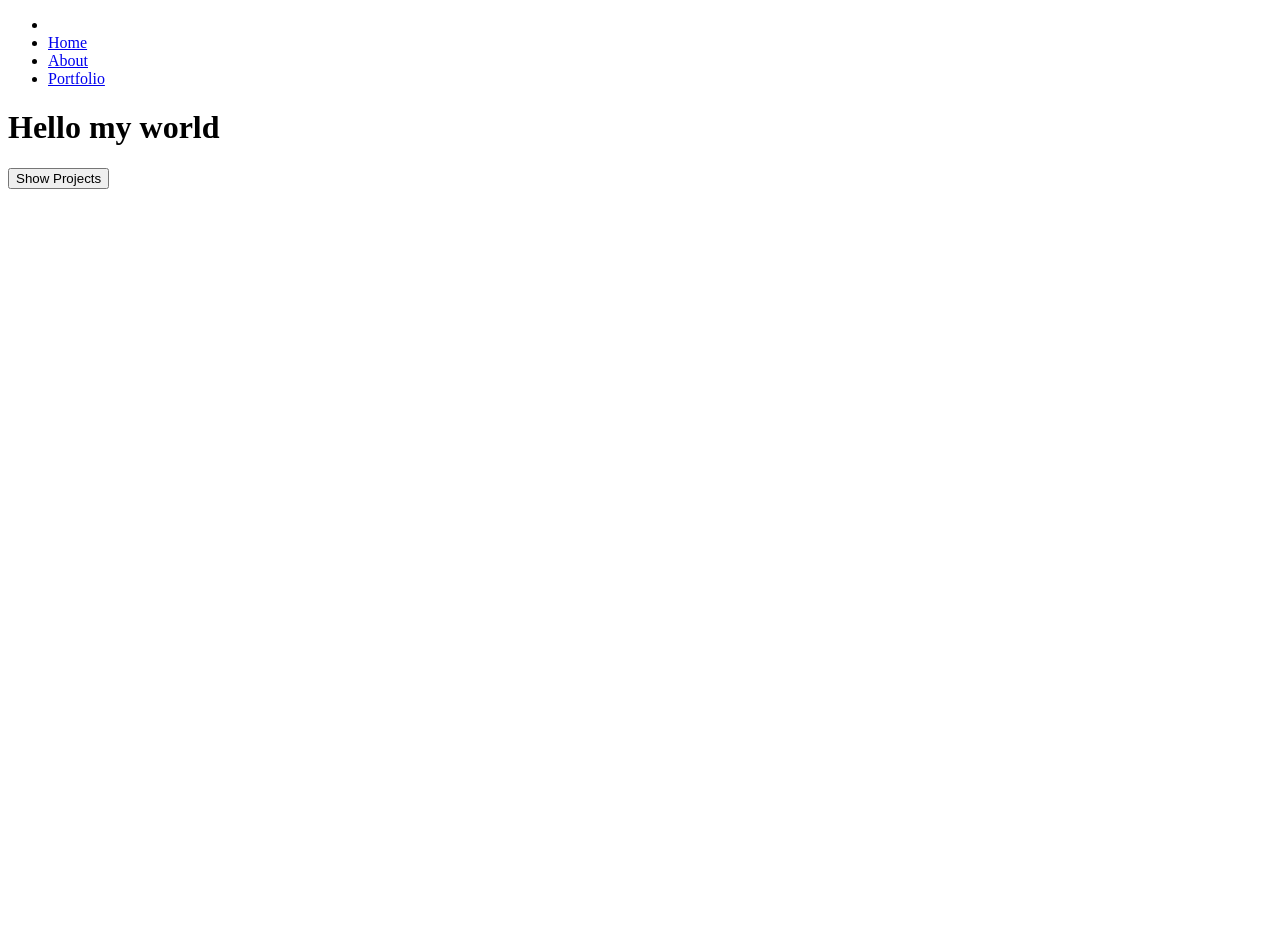
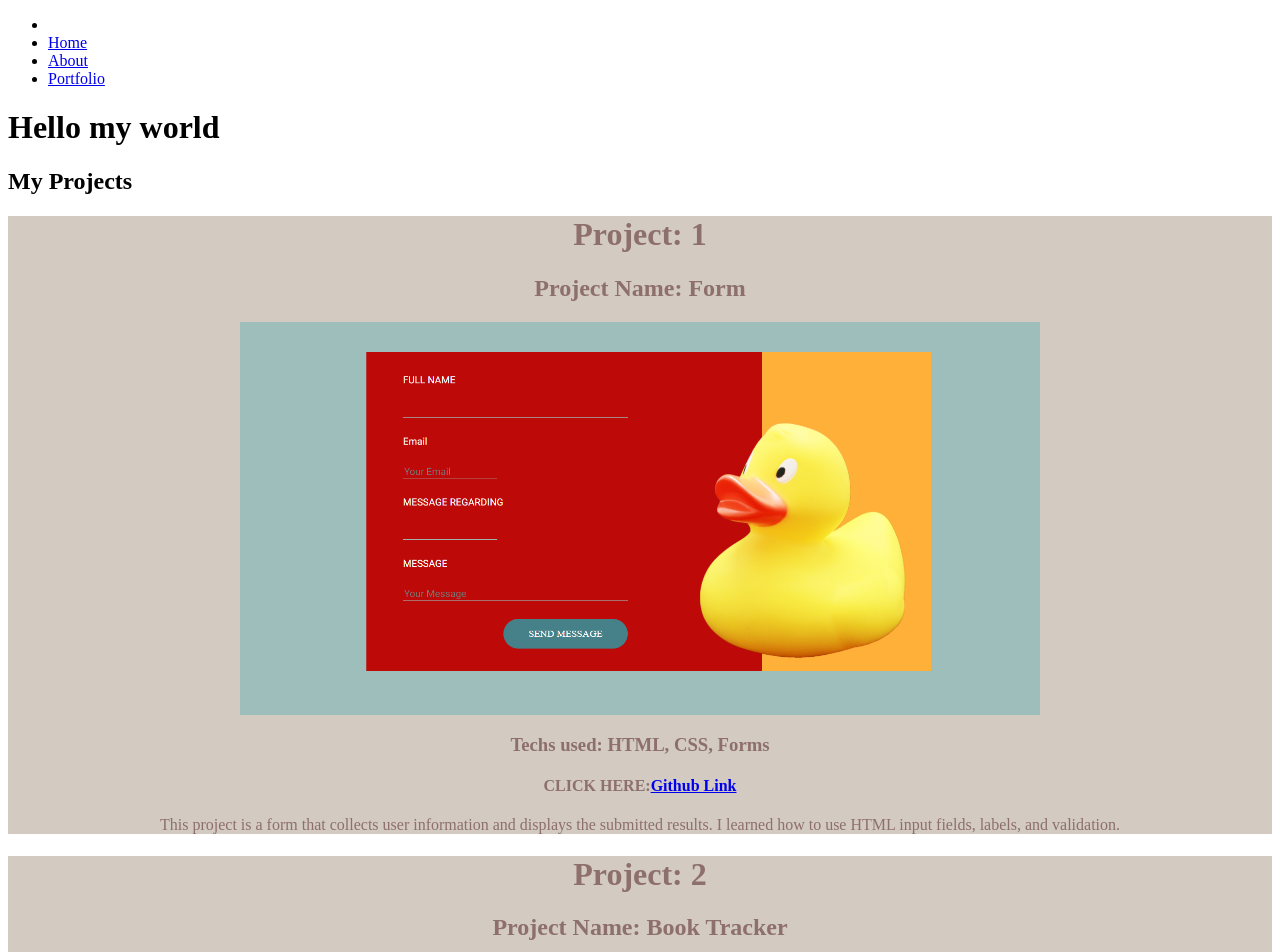
Before and after one commit to aripineninavya-rgb/React-project-portfolio, a React (Vite) app: page /portfolio in a window 1280 px wide. Shown: the top 952 px of the page. Before the commit the page ends 800 px from the top, so only its background shows below. Built offline with nearby package versions, Linux system fonts and the light colour scheme.

Commit message:
react assignment 3

```diff
--- /dev/null
+++ b/src/Components/Popup.css
@@ -0,0 +1,29 @@
+.popup-overlay {
+  position: fixed;
+  top: 0;
+  left: 0;
+  width: 100%;
+  height: 100%;
+  background: rgba(0,0,0,0.5);
+  display: flex;
+  justify-content: center;
+  align-items: center;
+}
+
+.popup-box {
+  background: white;
+  padding: 20px;
+  width: 450px;
+  border-radius: 15px;
+  text-align: center;
+}
+
+.close-btn {
+  background: red;
+  color: white;
+  border: none;
+  font-size: 18px;
+  padding: 5px 10px;
+  float: right;
+  cursor: pointer;
+}
--- /dev/null
+++ b/src/Components/Popup.jsx
@@ -0,0 +1,22 @@
+import "./Popup.css"
+
+function Popup({project, onClose}){
+    if (!project) return null;
+
+    return(
+        <div className="popup-overlay" onClick={onClose}>
+            <div className="popup-box" onClick={(e)=> e.stopPropagation()}>
+                <button className="close-btn" onClick={onClose}>X</button>
+
+                <h2>{project.projectName}</h2>
+                <img src={project.screenshot} alt = "" className="popup-img" />
+                <h3>Techs used: {project.tech}</h3>
+                <h4>CLICK HERE:<a href={project.repo}>Github Link</a></h4>
+                <p>{project.shortNote}</p>
+            </div>
+        </div>
+    )
+
+}
+
+export default Popup;
--- a/src/Components/Project.css
+++ b/src/Components/Project.css
@@ -2,7 +2,7 @@
     margin: 0px;
     padding: 0px;
     justify-items: center;
-    color: rgb(209, 30, 7);
+    color: rgb(141, 111, 107);
     background-color: rgb(211, 202, 193);
 }
 
--- a/src/Components/Project.jsx
+++ b/src/Components/Project.jsx
@@ -2,8 +2,8 @@ import "./Project.css"
 
 function Project(props){
     return(
-    <div className="project">
-        <h1>Project:1</h1>
+    <div className="project" onClick={props.onOpen}>
+        <h1>Project: {props.no}</h1>
         <h2>Project Name: {props.projectName}</h2>
         <img className="img" src={props.screenshot} alt={props.name} />
         <h3>Techs used: {props.tech}</h3>
--- a/src/Pages/About.jsx
+++ b/src/Pages/About.jsx
@@ -2,16 +2,16 @@
 
 function About() {
     return(
-        <div>
-            <h2>Aboutpage</h2>
-             <h2>EDUCATION</h2>
+        <div className="Pages">
+            <h1 className="main-heading">Aboutpage</h1>
+             <h2 className="sub-headind">EDUCATION</h2>
             <p>Bachelor’s Degree (B.Tech) - Electronics & Communication Engineering at Jawaharlal Nehru Technological University, India | 2010-2014. </p>
             <p>UI/UX design with Tecvinson academy | 2024 Nov-2025 may.</p>
-            <p><u>WORK EXPERIENCE</u></p>
+            <h2 className="sub-headind">WORK EXPERIENCE</h2>
                 <p>Worked as preschool Teacher in Cheer Buddies Kindergarten, Bengaluru, India | 2020- 2021.
                     Worked as  Primary School Teacher in Little Ville School, Bengaluru, India | 2021-2022
                 </p>
-                <p>Current Situation</p>
+                <h2 className="sub-headind">Current Situation</h2>
                 <p>Studying Front-end course.
                     Working part time in mcdonalds.
                     Actively looking for a new job in Sweden  </p>
--- a/src/Pages/Home.jsx
+++ b/src/Pages/Home.jsx
@@ -1,8 +1,8 @@
 function Home() {
     return(
-        <div>
-            <h2>Homepage</h2>
-            <h3>Navyasri Aripineni</h3>
+        <div className="Pages">
+            <h1 className="main-heading">Homepage</h1>
+            <h3 className="sub-headind">Navyasri Aripineni</h3>
             <h4>aripineninavya@gmail.com</h4>
             <h4>Ph.no-0763478772</h4>
             <h4>Docentgatan 6B, Lgh 1103, Malmö 21552, </h4>
--- a/src/Pages/Portfolio.jsx
+++ b/src/Pages/Portfolio.jsx
@@ -1,50 +1,75 @@
 import { useState } from "react";
 
+import Popup from "../Components/Popup.jsx";
+import Project from "../Components/Project.jsx";
 
-import Project from "../Components/Project.jsx";
 import booktracker from "../assets/booktracker.png";
 import fromsimg from "../assets/forms.png";
 import sasimg from "../assets/sas.png";
 
 function Portfolio() {
-    const [showProjects, setShowProjects] = useState(false);
+    const [selectedProject, setSelectedProject] = useState(null);
+
+
+
+
+    const projects =[
+      {
+
+        no : "1",
+        projectName : "Form",
+        screenshot : fromsimg,
+        tech : "HTML, CSS, Forms",
+        repo : "https://github.com/aripineninavya-rgb/form-design",
+        shortNote : "This project is a form that collects user information and displays the submitted results. I learned how to use HTML input fields, labels, and validation."
+
+      },
+
+      {
+        no : "2",
+        projectName : "Book Tracker",
+        screenshot : booktracker,
+        tech : "HTML, CSS, JavaScript",
+        repo : "https://github.com/aripineninavya-rgb/indroduction-to-javascript",
+        shortNote : "A small app that tracks books I have read. I learned arrays, objects, and functions."
+
+
+      },
+
+      {
+
+        no : "3",
+        projectName : "Book Tracker",
+        screenshot : sasimg,
+        tech : "HTML, CSS, SAS",
+        repo : "https://github.com/aripineninavya-rgb/sasdocument",
+        shortNote : "I learned how to arrange content using HTML elements, how to style a document using CSS, and how to create proper spacing, alignment, and formatting similar to a real official document."
+
+      }
+    ];
+
+
     return(
+
+      <div>
+        <h2>My Projects</h2>
+
         <div>
-      <button onClick={() => setShowProjects(!showProjects)}>
-        {showProjects ? "Hide Projects" : "Show Projects"}
-      </button>
-
-      {showProjects && (
-
-            <div>
-                <Project
-                projectName = "Form"
-                screenshot = {fromsimg}
-                tech = "HTML, CSS, Forms"
-                repo = "https://github.com/aripineninavya-rgb/form-design"
-                shortNote = "This project is a form that collects user information and displays the submitted results. I learned how to use HTML input fields, labels, and validation."
-                />
-
-                <Project
-                projectName = "Book Tracker"
-                screenshot = {booktracker}
-                tech = "HTML, CSS, JavaScript"
-                repo = "https://github.com/aripineninavya-rgb/indroduction-to-javascript"
-                shortNote = "A small app that tracks books I have read. I learned arrays, objects, and functions."
-                />
-
-                <Project
-                projectName = "Book Tracker"
-                screenshot = {sasimg}
-                tech = "HTML, CSS, SAS"
-                repo = "https://github.com/aripineninavya-rgb/sasdocument"
-                shortNote = "I learned how to arrange content using HTML elements, how to style a document using CSS, and how to create proper spacing, alignment, and formatting similar to a real official document."
-                />
-            </div>
-      )}
+          {projects.map((project, i) => (
+            <Project
+            key={i}
+            {...project}
+            onOpen={() => setSelectedProject(project)}
+            />
+          ))}
         </div>
 
+        <Popup project={selectedProject} onClose={()=>setSelectedProject(null)} />
+      </div>
     );
+
+
+
 
 }
 export default Portfolio;
--- a/src/index.css
+++ b/src/index.css
@@ -0,0 +1,11 @@
+.Pages{
+   justify-items: center;
+}
+
+.main-heading{
+    color: royalblue;
+}
+
+.sub-headind{
+    color: palevioletred;
+}
```
